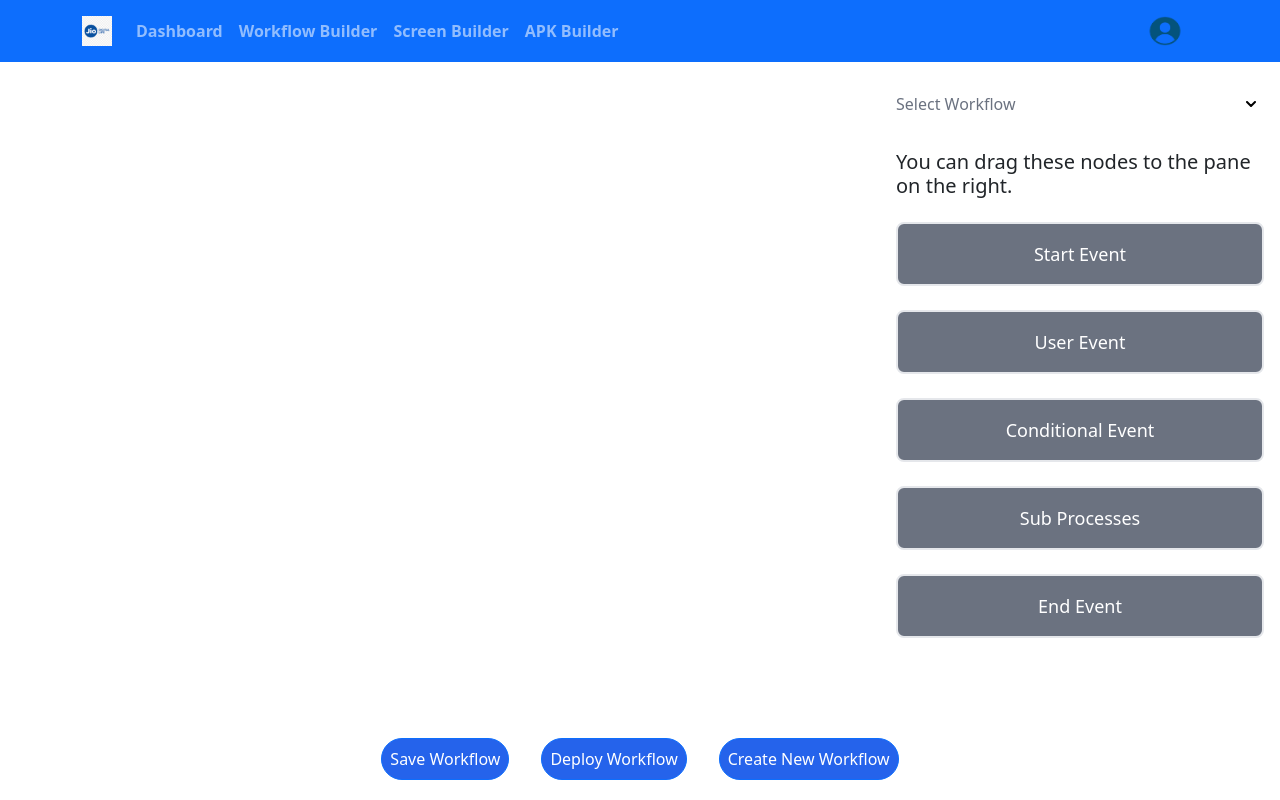
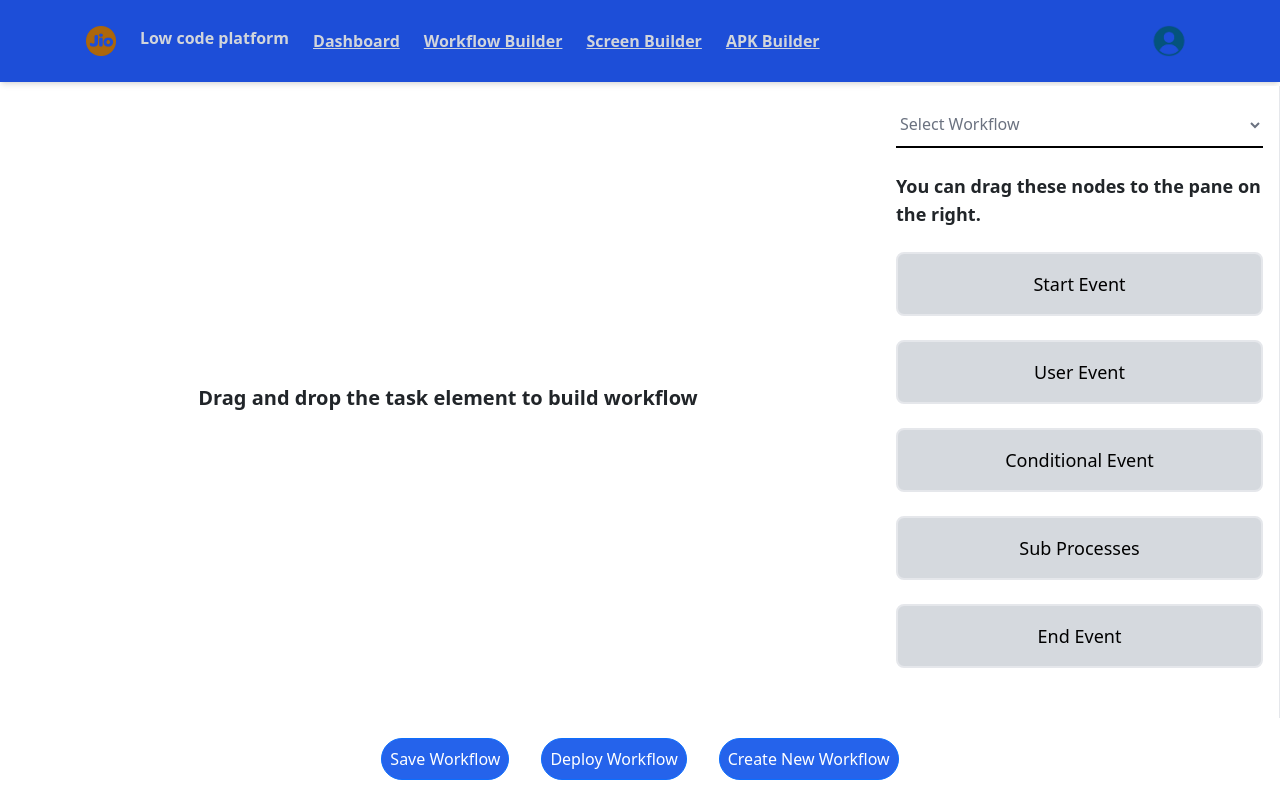
Before and after one commit to Manishagupta766/Jio_project, a React (Create React App) app: page / in a window 1280 px wide. Built offline with nearby package versions, Linux system fonts and the light colour scheme.

Commit message:
code version & Form modified

```diff
--- a/src/components/dashboard.js
+++ b/src/components/dashboard.js
@@ -10,9 +10,11 @@ const Dashboard = () => {
     <div className="d-flex flex-column min-vh-100">
       <Header />
       <div className="flex-fill d-flex mt-1 ">
-      <div className="content flex-grow-1 ms-3 p-2" style={{ marginRight: '250px' }}>
+      <div className="content flex-grow-1 ms-3 p-2 flex items-center justify-center">
+  <h1 className="text-center text-xl font-extrabold">Drag and drop the task element to build workflow</h1>
+</div>
 
-    </div>
+
        <Sidebar/>
       </div>
       <Footer  className="-mt-8px"/>
--- a/src/components/header.js
+++ b/src/components/header.js
@@ -1,41 +1,59 @@
 // src/Header.js
 import React from 'react';
-import { Navbar, Nav, Container, Image } from 'react-bootstrap';
-import logo from '../logo.png';
+import logo from '../utils/logo.png';
 import profile from '../profile.png';
-import '../index.css'
+import '../index.css'; // Ensure Tailwind CSS is included here
 
 const Header = () => {
-	return (
-	  <Navbar bg="primary" variant="dark" expand="lg">
-		<Container>
-		  <Navbar.Brand href="#home">
-			<Image src={logo} width="30" height="30" className="d-inline-block align-top" alt="Logo" />
-		  </Navbar.Brand>
-		  <Navbar.Toggle aria-controls="basic-navbar-nav" />
-		  <Navbar.Collapse id="basic-navbar-nav">
-			<Nav className="me-auto">
-			  <Nav.Link href="#Dashboard" className="fw-bold">Dashboard</Nav.Link>
-			  <Nav.Link href="#Workflow Builder" className="fw-bold underline ">Workflow Builder</Nav.Link>
-			    <Nav.Link href="#Screen Builder" className="fw-bold">Screen Builder</Nav.Link>
-			  <Nav.Link href="#APK Builder" className="fw-bold">APK Builder</Nav.Link>
-			</Nav>
-			<Nav className="ms-auto d-flex align-items-center">
-			  <Nav.Link href="#profile" className="ms-3">
-				<Image
-				  src={profile}
-				  roundedCircle
-				  style={{ width: '50px', height: '30px' }}
-				  alt="Profile"
-				/>
-			  </Nav.Link>
-			</Nav>
-		  </Navbar.Collapse>
-		</Container>
-	  </Navbar>
-	);
-  };
+  return (
+    <nav className="bg-blue-700 text-white shadow-md">
+      <div className="container mx-auto flex items-center justify-between p-3 space-x-6">
+        <a href="#home" className="flex items-center ">
+          <img src={logo}  width="30" height="30" alt="Logo" className='text-white' />
+        </a>
 
+        <div className="hidden md:flex flex-grow items-center space-x-6">
+		<p className="font-bold pt-2.5 text-gray-300 hover:text-white focus:text-white transition-colors ">Low code platform</p>
 
+          <a
+            href="#Dashboard"
+            className="font-bold text-gray-300 hover:text-white focus:text-white transition-colors duration-300"
+          >
+            Dashboard
+          </a>
+          <a
+            href="#Workflow Builder"
+            className="font-bold text-gray-300 hover:text-white focus:text-white transition-colors duration-300"
+          >
+            Workflow Builder
+          </a>
+          <a
+            href="#Screen Builder"
+            className="font-bold text-gray-300 hover:text-white focus:text-white transition-colors duration-300"
+          >
+            Screen Builder
+          </a>
+          <a
+            href="#APK Builder"
+            className="font-bold text-gray-300 hover:text-white focus:text-white transition-colors duration-300"
+          >
+            APK Builder
+          </a>
+        </div>
+        <div className="flex items-center">
+          <a href="#profile" className="ml-3">
+            <img
+              src={profile}
+              width="50"
+              height="30"
+              className="rounded-full"
+              alt="Profile"
+            />
+          </a>
+        </div>
+      </div>
+    </nav>
+  );
+};
 
 export default Header;
--- a/src/components/sidebar.js
+++ b/src/components/sidebar.js
@@ -1,12 +1,10 @@
 import React from 'react';
-import { Form } from 'react-bootstrap';
-
 import '../index.css';
 
 const CustomButton = ({ text, onClick }) => {
   return (
     <div
-      className="custom-button bg-gray-500 bg-opacity-90% text-white p-3 rounded-lg border-2  my-4 mx-auto text-center cursor-pointer text-lg transition-all duration-300 hover:bg-opacity-80"
+      className="bg-gray-300 bg-opacity-90 text-black p-3 rounded-lg border-2 my-4 mx-auto text-center cursor-pointer text-lg transition-all duration-300 hover:bg-opacity-80"
       onClick={onClick}
     >
       {text}
@@ -24,40 +22,21 @@ const Sidebar = () => {
   ];
 
   return (
-    <div className="sidebar p-3 end-0 top-0 bottom-0 mt-0  bg-white-200 " style={{ width: '400px' }}>
 
-      <div className="relative">
+    <div className="p-3 bg-white border-r border-gray-200" style={{ width: '400px' }}>
+      <div className="relative mb-4">
         <select
           id="underline_select"
-        className="block py-2.5 px-0 w-full text-md  text-gray-500 bg-transparent border-0 border-b-2 border-black appearance-none focus:outline-none focus:ring-0 focus:border-black"
+          className="block py-2.5 px-0 w-full text-md text-gray-500 bg-transparent border-b-2 border-black focus:outline-none focus:ring-0 focus:border-black"
         >
-        <option value=""  disabled selected>Select Workflow</option>
+          <option value="" disabled selected>Select Workflow</option>
           <option value="1">Workflow 1</option>
           <option value="2">Workflow 2</option>
           <option value="3">Workflow 3</option>
         </select>
-
-      <svg
-        className="absolute top-1/2 right-2 transform -translate-y-1/2 pointer-events-none"
-        width="10"
-        height="6"
-        viewBox="0 0 10 6"
-        fill="none"
-        xmlns="http://www.w3.org/2000/svg"
-      >
-        <path
-          d="M1 1L5 5L9 1"
-          stroke="#000"
-          strokeWidth="2"
-          strokeLinecap="round"
-          strokeLinejoin="round"
-        />
-      </svg>
       </div>
 
-
-
-      <h5 className="mb-4 mt-4">You can drag these nodes to the pane on the right.</h5>
+      <h5 className="mb-4 mt-4 text-lg font-semibold">You can drag these nodes to the pane on the right.</h5>
 
       {buttonLabels.map((label, index) => (
         <CustomButton key={index} text={label} onClick={() => alert(`${label} clicked!`)} />
--- a/src/components/workflowModal.js
+++ b/src/components/workflowModal.js
@@ -1,84 +1,98 @@
-// src/WorkflowModal.js
 import React, { useState } from 'react';
-import { Modal, Button, Form } from 'react-bootstrap';
-import { useNavigate } from 'react-router-dom'; // Import useNavigate
+import { useNavigate } from 'react-router-dom';
 
 const WorkflowModal = ({ show, handleClose, title }) => {
   const [workflowName, setWorkflowName] = useState('');
   const [workflowType, setWorkflowType] = useState('');
   const [workflowSubtype, setWorkflowSubtype] = useState('');
-  const navigate = useNavigate(); // Initialize useNavigate
+  const navigate = useNavigate();
 
   const handleCreate = () => {
     if (workflowName && workflowType && workflowSubtype) {
-      // Redirect to the canvas page if all fields are filled
-      navigate('/canvas'); // Update this path as needed
+      navigate('/canvas');
     } else {
       alert('Please fill in all fields.');
     }
   };
 
+  if (!show) return null;
+
   return (
-    <Modal show={show} onHide={handleClose}>
-      <Modal.Header closeButton>
-        <Modal.Title>{title}</Modal.Title>
-      </Modal.Header>
-      <Modal.Body>
-        <Form>
-          <Form.Group className="mb-3" controlId="formWorkflowName">
-            <Form.Label>Enter Workflow Name</Form.Label>
-            <Form.Control
+    <div className="fixed inset-0 flex items-center justify-center z-50">
+      <div className="bg-white rounded-lg shadow-lg w-full max-w-md mx-4">
+        <div className="flex justify-between items-center p-4 border-b border-none">
+          <h3 className="text-lg font-semibold">{title}</h3>
+          <button onClick={handleClose} className="text-gray-500 hover:text-gray-700">
+            &times;
+          </button>
+        </div>
+        <div className="p-4">
+          <form>
+            <div className="mb-2 p-0 ">
+              <label className="block text-gray-700 mb-2 flex items-center">
+                <span className="mr-1">Enter Workflow Name</span>
+                <span className="text-red-500">*</span>
+              </label>
+              <input
                 type="text"
-              placeholder="Enter workflow name"
+
                 value={workflowName}
                 onChange={(e) => setWorkflowName(e.target.value)}
+                className="block py-2.5 px-0 w-full text-md text-gray-500 bg-transparent border-b-2 border-black focus:outline-none focus:ring-0 focus:border-black"
               />
-          </Form.Group>
-          <Form.Group className="mb-3" controlId="formDropdown1">
-            <Form.Label>Enter Workflow Type</Form.Label>
-            <Form.Control
-              as="select"
+            </div>
+
+            <div className="mb-4">
+              <label className="block text-gray-700 mb-2 flex items-center">
+                <span className="mr-1">Enter Workflow Type</span>
+                <span className="text-red-500">*</span>
+              </label>
+              <select
                 value={workflowType}
                 onChange={(e) => setWorkflowType(e.target.value)}
+                className="block py-2.5 px-0 w-full text-md text-gray-500 bg-transparent border-b-2 border-black focus:outline-none focus:ring-0 focus:border-black"
               >
                 <option value="">Select type</option>
                 <option>Option 1</option>
                 <option>Option 2</option>
                 <option>Option 3</option>
-            </Form.Control>
-          </Form.Group>
-          <Form.Group className="mb-3" controlId="formDropdown2">
-            <Form.Label>Enter Workflow Subtype</Form.Label>
-            <Form.Control
-              as="select"
+              </select>
+            </div>
+
+            <div className="mb-4">
+              <label className="block text-gray-700 mb-2 flex items-center">
+                <span className="mr-1">Enter Workflow Subtype</span>
+                <span className="text-red-500">*</span>
+              </label>
+              <select
                 value={workflowSubtype}
                 onChange={(e) => setWorkflowSubtype(e.target.value)}
+                className="block py-2.5 px-0 w-full text-md text-gray-500 bg-transparent border-b-2 border-black focus:outline-none focus:ring-0 focus:border-black"
               >
                 <option value="">Select subtype</option>
                 <option>Option 1</option>
                 <option>Option 2</option>
                 <option>Option 3</option>
-            </Form.Control>
-          </Form.Group>
-        </Form>
-      </Modal.Body>
-      <Modal.Footer>
-        <Button
-          variant="outline-secondary"
+              </select>
+            </div>
+          </form>
+        </div>
+        <div className="flex justify-end p-4 ">
+          <button
             onClick={handleClose}
-          style={{ color: 'black', borderColor: 'transparent' }}
+            className="bg-gray-200 text-black py-2 px-4 rounded-md mr-2 hover:bg-gray-300 "  style={{ borderRadius: '20px' }}
           >
             Dismiss
-        </Button>
-        <Button
-          variant="primary"
+          </button>
+          <button
             onClick={handleCreate}
-          style={{ borderRadius: '20px' }}
+            className="bg-blue-600 text-white py-2 px-4 rounded-md hover:bg-blue-800  "  style={{ borderRadius: '20px' }}
           >
             Create
-        </Button>
-      </Modal.Footer>
-    </Modal>
+          </button>
+        </div>
+      </div>
+    </div>
   );
 };
 
```
Also changed, not shown: src/utils/logo.png (added). Lines whose indentation alone changed are shown as unchanged.
